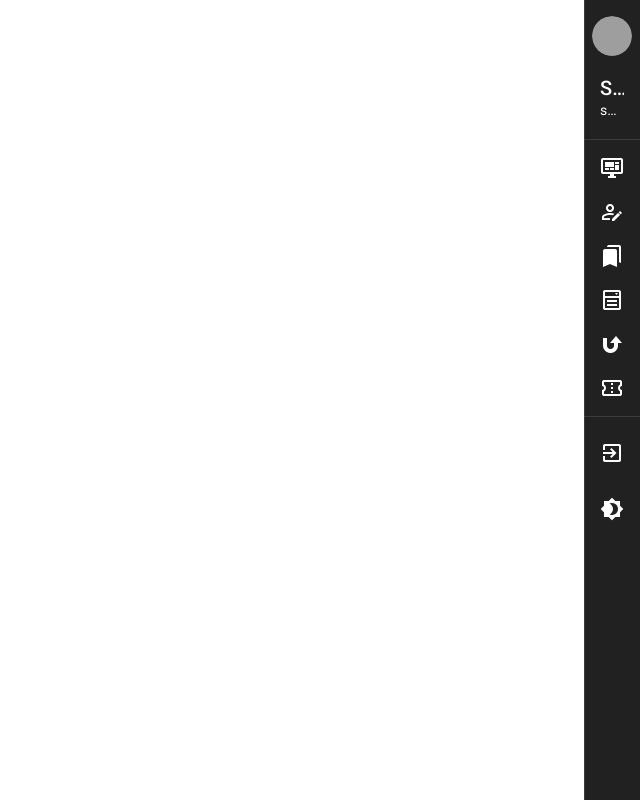
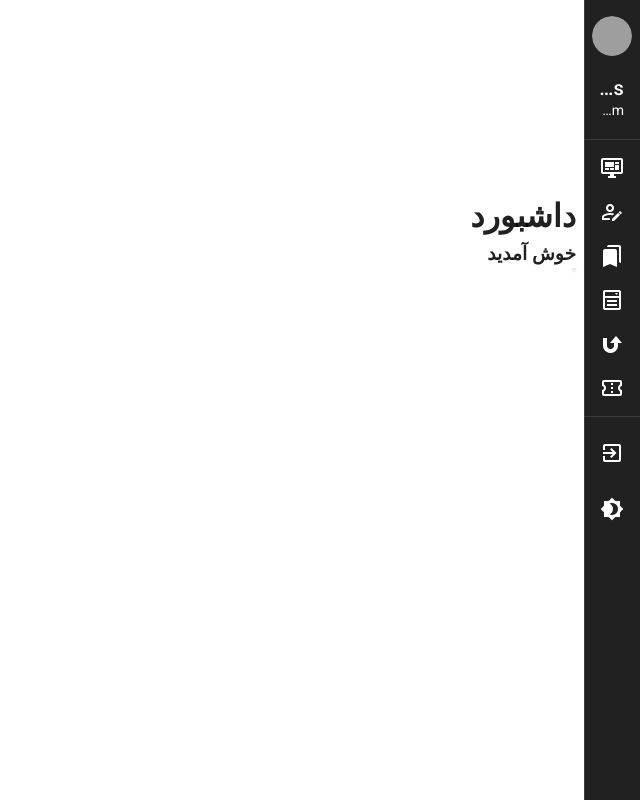
Before and after one commit to jasminet2001/Frontend, a Vue app in the folder user-profile/user-profile/: page / in a window 1280 px wide. Shown: the whole page, without its empty margins (640-1280 px from the left). Built offline with nearby package versions, Linux system fonts and the light colour scheme; grey boxes are pictures that could not be loaded.

Commit message:
dashboard

```diff
--- a/user-profile/user-profile/src/App.vue
+++ b/user-profile/user-profile/src/App.vue
@@ -1,15 +1,18 @@
 <template>
   <v-app>
     <navbar-item/>
+    <dashboard-item class="mr-16"/>
   </v-app>
 </template>
 
 <script>
+import DashboardItem from './components/dashboard-item.vue'
 import navbarItem from './components/navbar-item.vue'
 
 export default {
   components: {
-    navbarItem
+    navbarItem,
+    DashboardItem
   },
   name: 'App',
 
--- /dev/null
+++ b/user-profile/user-profile/src/components/dashboard-item.vue
@@ -0,0 +1,32 @@
+<template>
+    <v-container>
+        <v-row>
+            <h1>داشبورد</h1>
+        </v-row>
+        <v-row>
+            <!-- how to put the username -->
+            <h3>خوش آمدید </h3>
+        </v-row>
+        <v-row>
+            <v-card
+            elevation="2"
+            outlined
+            shaped
+            >
+            </v-card>
+
+            <v-card
+            elevation="2"
+            outlined
+            shaped
+            >
+            </v-card>
+        </v-row>
+    </v-container>
+</template>
+
+<script>
+export default {
+    name: 'dashboard-item',
+}
+</script>
--- a/user-profile/user-profile/src/plugins/vuetify.js
+++ b/user-profile/user-profile/src/plugins/vuetify.js
@@ -4,4 +4,5 @@ import Vuetify from 'vuetify/lib/framework';
 Vue.use(Vuetify);
 
 export default new Vuetify({
+    rtl: true,
 });
```
